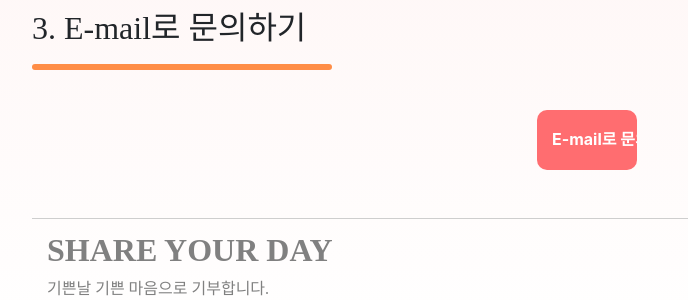
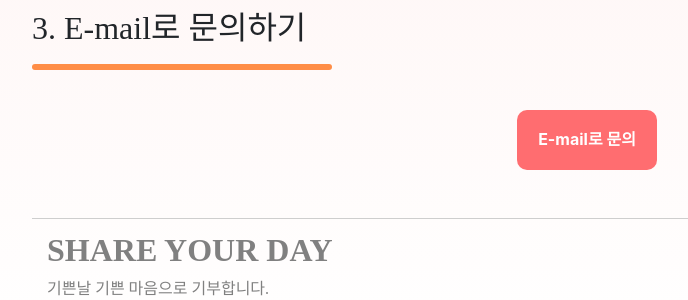
Before and after one commit to bengHak/Share-Your-Day, a Django app: page /index/FAQ/ in a window 1280 px wide. Shown: the part 1489-1789 px from the top of the page, without its empty margins (53-741 px from the left). Run offline with Django 3.2, Linux system fonts and the light colour scheme; some libraries are stand-ins or nearby versions; some web fonts are replaced.

Commit message:
edit button style

```diff
--- a/web/templates/FAQ.html
+++ b/web/templates/FAQ.html
@@ -87,7 +87,7 @@
             </div>
             <br>
             <div style="text-align:center;">
-                <input type="button" value="E-mail로 문의하기" class="ebutton"  onclick="window.location.href='mailto:rlagksruf16@navercom'" style="height: 60px; border: none; border-radius: 10px; background-color: #FF6D70; color: white; font-weight: bold;"/>
+                <input type="button" value="E-mail로 문의" class="ebutton"  onclick="window.location.href='mailto:rlagksruf16@navercom'" style=" text-align:center; width: 140px; height: 60px; border: none; border-radius: 10px; background-color: #FF6D70; color: white; font-weight: bold;"/>
             </div>
             <br>
             <br>
```
